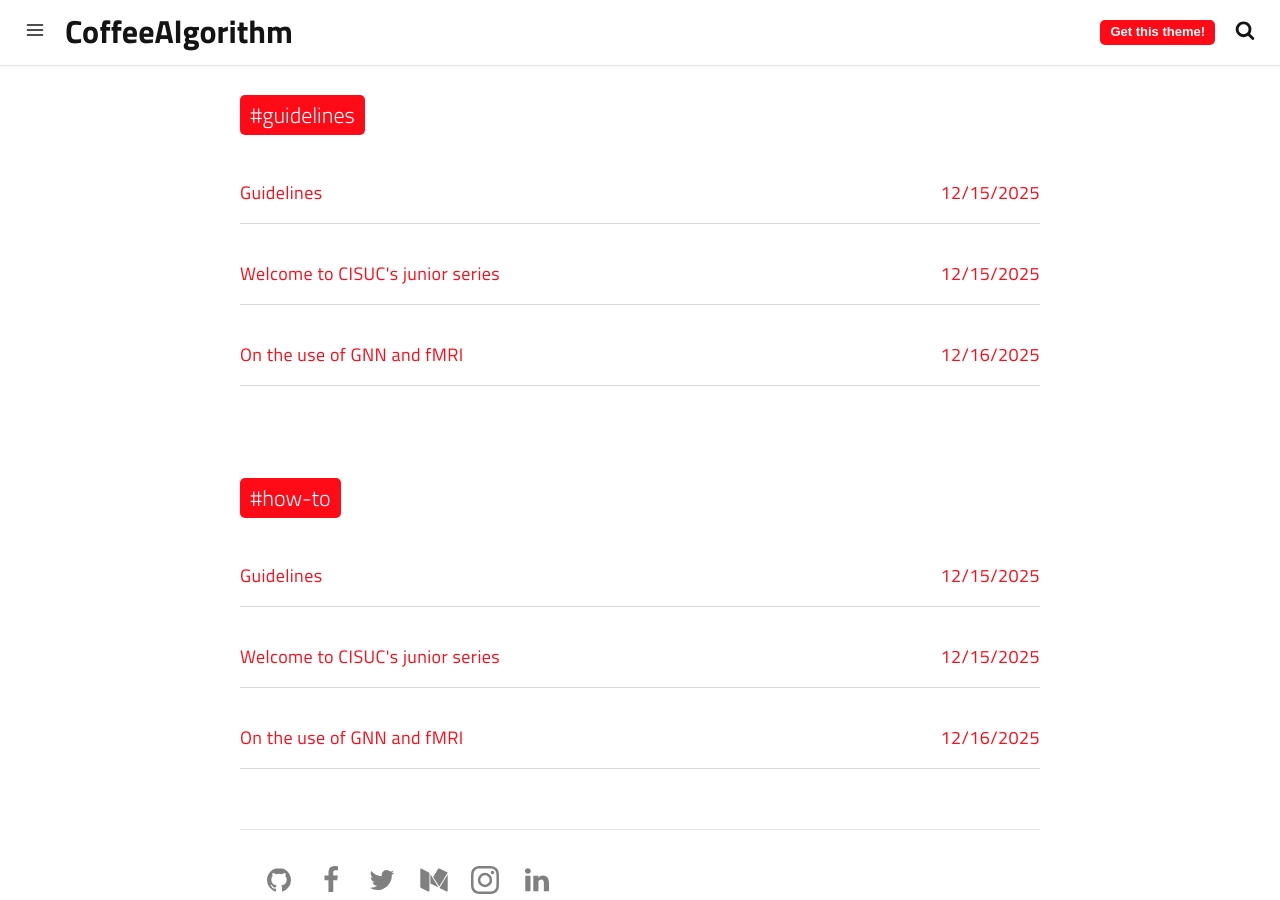
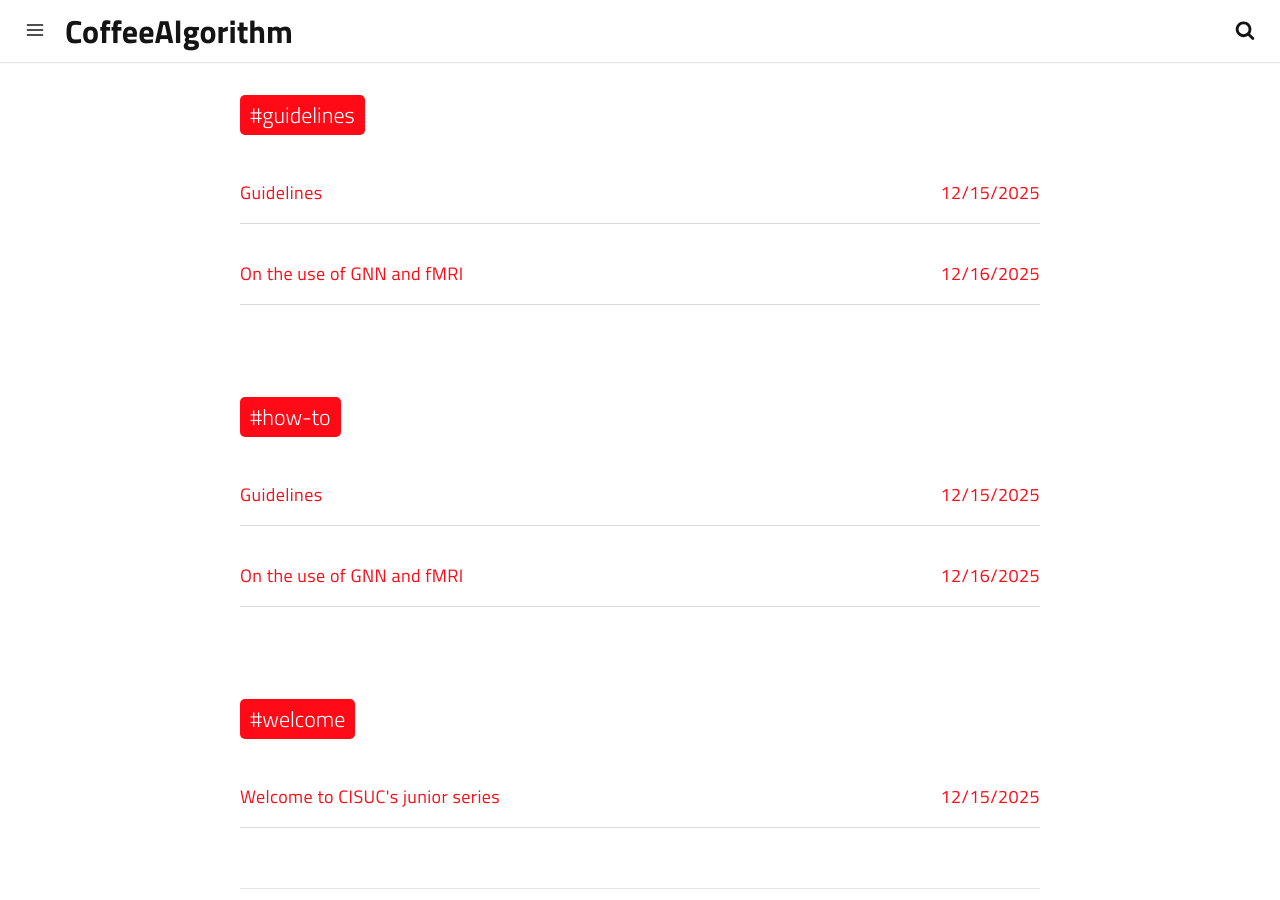
Before and after one commit to brunodireito/cisuc-junior-series, a Jekyll site: the page built from tags.html, in a window 1280 px wide and 900 px high, scrolled down 651 px. Built offline with Jekyll 4.4.1, drawn with Linux system fonts in a browser that asks for light colours; a script that is not in the unit is left out.

Commit message:
remove button

```diff
--- a/_config.yml
+++ b/_config.yml
@@ -52,7 +52,7 @@ collections:
   authors:
     output: true
 paginate_path: "/page/:num/"
-show_get_theme_btn: true
+show_get_theme_btn: false
 use_logo: false
 
 # Content paginator
--- a/_posts/2025-12-15-welcome-to-cisuc's-junior-series.md
+++ b/_posts/2025-12-15-welcome-to-cisuc's-junior-series.md
@@ -10,8 +10,7 @@ optimized_image: >-
   https://www.cisuc.uc.pt/download-file/11897/RjBDOXlnXV0Xo8eT7iYT?w=1220
 category: blog
 tags:
-    - guidelines
-    - how-to
+    - welcome
 author: brunodireito
 paginate: false
 ---
--- a/src/yml/_config.yml
+++ b/src/yml/_config.yml
@@ -19,7 +19,7 @@ collections:
   authors:
     output: true
 paginate_path: "/page/:num/"
-show_get_theme_btn: true
+show_get_theme_btn: false
 use_logo: false
 
 # Content paginator
```
Also changed, not shown: Gemfile.lock.
